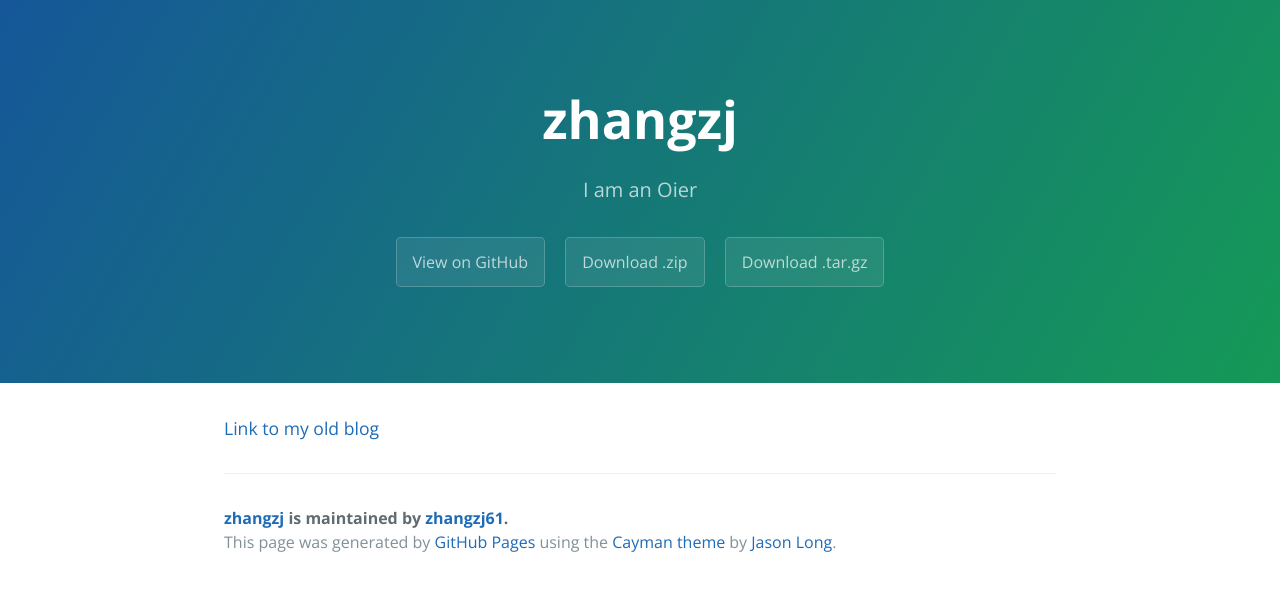
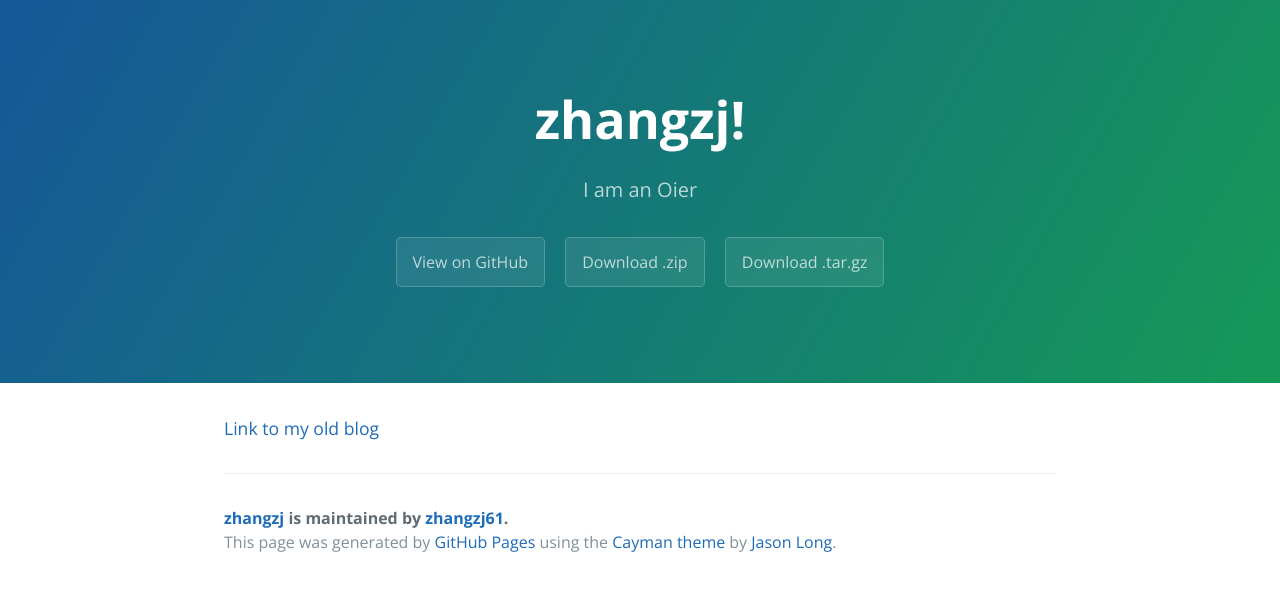
Before and after one commit to zhangzj61/zhangzj, a plain HTML site: page index.html in a window 1280 px wide. Drawn offline with nearby package versions, Linux system fonts and the light colour scheme.

Commit message:
Update index.html

```diff
--- a/index.html
+++ b/index.html
@@ -11,7 +11,7 @@
   </head>
   <body>
     <section class="page-header">
-      <h1 class="project-name">zhangzj</h1>
+      <h1 class="project-name">zhangzj!</h1>
       <h2 class="project-tagline">I am an Oier</h2>
       <a href="https://github.com/zhangzj61/zhangzj" class="btn">View on GitHub</a>
       <a href="https://github.com/zhangzj61/zhangzj/zipball/master" class="btn">Download .zip</a>
```
